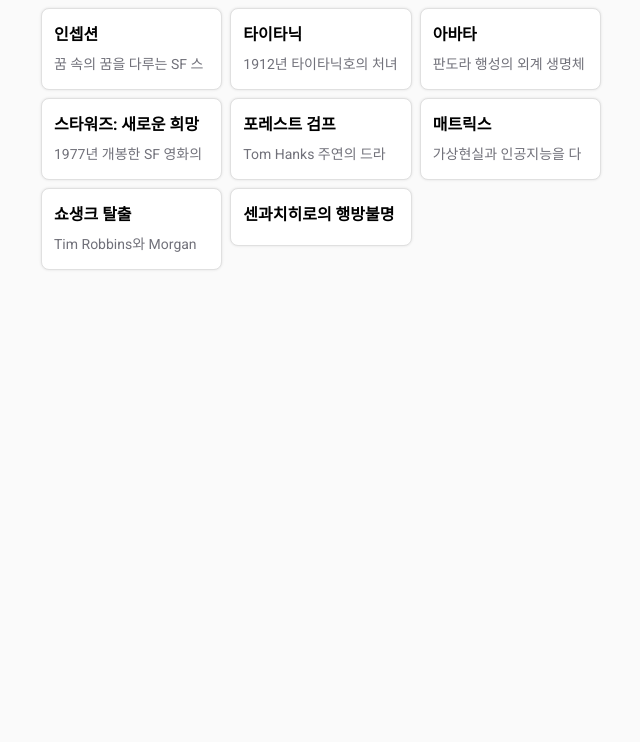
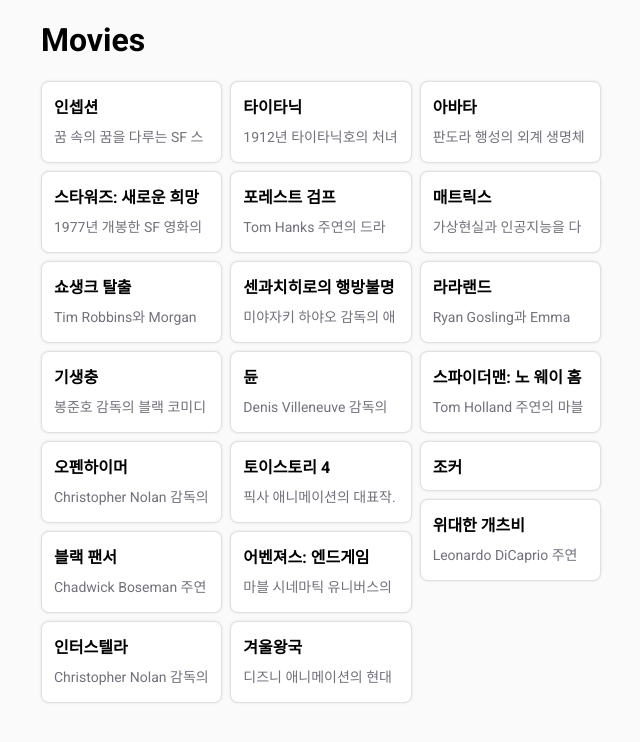
Before and after one commit to Heunsig/ColumnBoxGrid, a Vue app: page / in a window 1280 px wide. Shown: the top 742 px of the page, without its empty margins (319-959 px from the left). Built offline with nearby package versions, Linux system fonts and the light colour scheme.

Commit message:
Add movie descriptions in App.vue, introduce a title header, and adjust Card component styles for improved layout

```diff
--- a/src/App.vue
+++ b/src/App.vue
@@ -43,9 +43,68 @@
     {
       id: 8,
       name: '센과치히로의 행방불명',
+      description: '미야자키 하야오 감독의 애니메이션 걸작. 신비로운 온천에서 일어나는 모험을 통해 성장과 용기, 그리고 자연과의 조화를 다룬 환상적인 이야기입니다.',
+    },
+    {
+      id: 9,
+      name: '라라랜드',
+      description: 'Ryan Gosling과 Emma Stone 주연의 뮤지컬 로맨스. 할리우드의 꿈을 향해 달려가는 두 젊은이의 사랑과 예술에 대한 열정을 담은 현대적인 뮤지컬입니다.',
+    },
+    {
+      id: 10,
+      name: '기생충',
+      description: '봉준호 감독의 블랙 코미디 스릴러. 계급 갈등과 사회적 불평등을 예리하게 조명하며, 예상치 못한 반전으로 관객을 사로잡는 혁신적인 작품입니다.',
+    },
+    {
+      id: 11,
+      name: '듄',
+      description: 'Denis Villeneuve 감독의 SF 대작. 사막 행성 아라키스의 정치적 갈등과 Paul Atreides의 운명을 다룬 웅장한 스페이스 오페라입니다.',
+    },
+    {
+      id: 12,
+      name: '스파이더맨: 노 웨이 홈',
+      description: 'Tom Holland 주연의 마블 슈퍼히어로 영화. 멀티버스의 개념을 도입하여 과거의 스파이더맨들과의 만남을 통해 흥미진진한 액션을 선보입니다.',
+    },
+    {
+      id: 13,
+      name: '오펜하이머',
+      description: 'Christopher Nolan 감독의 전기 드라마. 원자폭탄 개발의 아버지 J. Robert Oppenheimer의 생애를 통해 과학과 도덕의 경계를 탐구합니다.',
+    },
+    {
+      id: 14,
+      name: '토이스토리 4',
+      description: '픽사 애니메이션의 대표작. 장난감들의 우정과 성장을 다룬 감동적인 이야기로, 어린이와 어른 모두에게 깊은 감동을 선사합니다.',
+    },
+    {
+      id: 15,
+      name: '조커',
       description: '',
     },
-
+    {
+      id: 16,
+      name: '블랙 팬서',
+      description: 'Chadwick Boseman 주연의 마블 슈퍼히어로 영화. 와칸다의 왕이자 블랙 팬서로서의 T\'Challa의 이야기를 통해 문화적 정체성과 리더십을 조명합니다.',
+    },
+    {
+      id: 17,
+      name: '어벤져스: 엔드게임',
+      description: '마블 시네마틱 유니버스의 대단원. 11년간의 스토리를 마무리하며 슈퍼히어로들의 최후의 결전을 그린 웅장한 액션 블록버스터입니다.',
+    },
+    {
+      id: 18,
+      name: '위대한 개츠비',
+      description: 'Leonardo DiCaprio 주연의 로맨틱 드라마. 1920년대 재즈 시대의 화려함과 허영을 배경으로 한 사랑과 꿈, 그리고 미국의 꿈에 대한 이야기입니다.',
+    },
+    {
+      id: 19,
+      name: '인터스텔라',
+      description: 'Christopher Nolan 감독의 SF 드라마. 우주 탐사를 통해 인류의 생존과 사랑의 본질을 탐구하는 웅장한 스페이스 오디세이입니다.',
+    },
+    {
+      id: 20,
+      name: '겨울왕국',
+      description: '디즈니 애니메이션의 현대적 걸작. 자매애와 용기를 다룬 뮤지컬 애니메이션으로, Let It Go의 히트와 함께 전 세계적인 인기를 얻었습니다.',
+    },
   ]
 })
 
@@ -53,6 +112,7 @@
 
 <template>
   <div class="container">
+    <h1>Movies</h1>
     <BoxContainer
       :items="items"
     >
@@ -65,10 +125,6 @@
 
 <style scoped>
 .container {
-  display: flex;
-  justify-content: center;
-  align-items: flex-start;
-  height: 100vh;
   width: 35rem;
   margin: 0 auto;
 }
--- a/src/components/Card.vue
+++ b/src/components/Card.vue
@@ -56,6 +56,7 @@
 }
 
 .card__body--no-description {
+  margin-top: 0;
   grid-template-rows: minmax(0rem, 0fr);
 }
 
```
